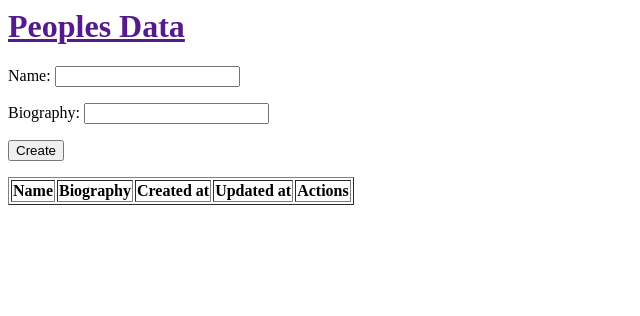
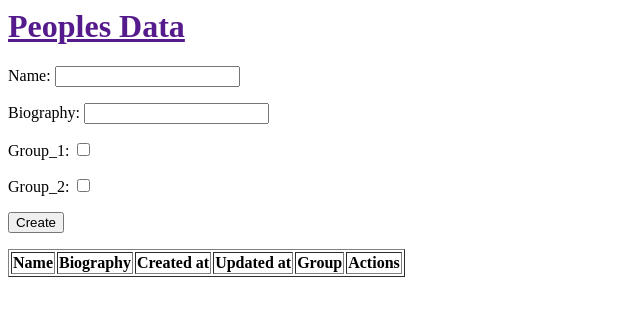
Before and after one commit to aka-andiska/peoples, a Django app: page / in a window 1280 px wide. Shown: the top 316 px of the page, without its empty margins (0-640 px from the left). Run offline with Django 3.2, Linux system fonts and the light colour scheme; data that the repository does not hold is empty.

Commit message:
setting index.html to add group choice

```diff
--- a/apps/people_app/templates/people_app/index.html
+++ b/apps/people_app/templates/people_app/index.html
@@ -10,6 +10,8 @@
         {% csrf_token %}
         <p><label for="name">Name: <input type="text" name="name" id="name" /></label></p>
         <p><label for="biography">Biography: <input type="text" name="biography" id="biography" /></label></p>
+        <p><label for="group_1">Group_1: <input type="checkbox" name="group_1" id="group_1" /></label></p>
+        <p><label for="group_2">Group_2: <input type="checkbox" name="group_2" id="group_2" /></label></p>
         <input type="submit" value="Create" />
     </form>
     <table border="1">
@@ -19,6 +21,7 @@
                 <th>Biography</th>
                 <th>Created at</th>
                 <th>Updated at</th>
+                <th>Group</th>
                 <th>Actions</th>
             </tr>
 
@@ -30,6 +33,7 @@
                     <td>{{ people.biography }}</td>
                     <td>{{ people.created_at }}</td>
                     <td>{{ people.updated_at }}</td>
+                    <td>{{ people.group }}</td>
                     <td><a href="/edit/{{ people.id }}">Edit</a>
                     <a href="/delete/{{ people.id }}">Delete</a>
                     </td>
```
